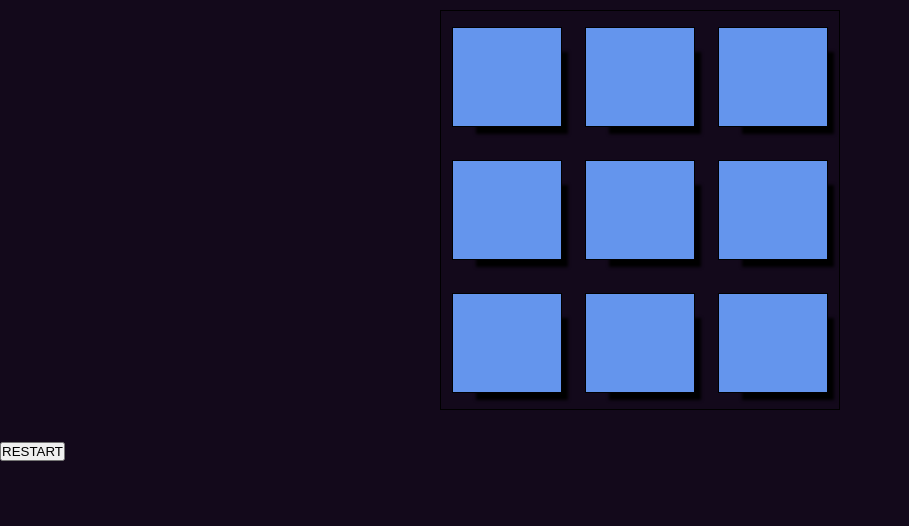
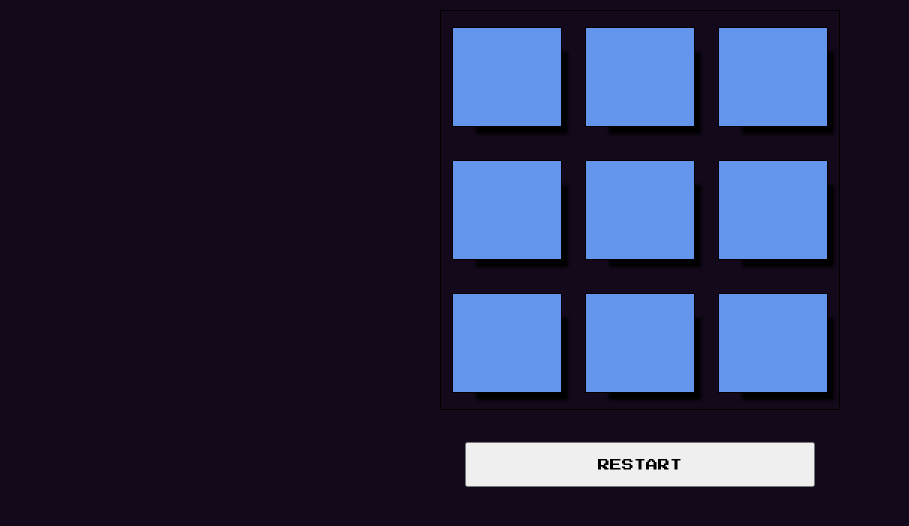
Before and after one commit to lealdi/Jogo_da_velha, a plain HTML site: page index.html in a window 1280 px wide. Shown: the part 70-596 px from the top of the page, without its empty margins (0-909 px from the left). Drawn offline with Linux system fonts and the light colour scheme.

Commit message:
update js

```diff
--- a/css/style.css
+++ b/css/style.css
@@ -55,3 +55,22 @@ footer{
 .o:after{
     content: "\26AB";
 }
+
+.button{
+    width: 450px;
+    margin: 0 auto;
+    display: flex;
+    justify-content: center;
+    border-radius: 5px;
+}
+
+.button button{
+    font-family: 'Press Start 2P', cursive;
+    font-size: 12px;
+    width: 350px;
+    height: 45px;
+}
+
+.button button:active{
+    transform: scale(0.95);
+}
--- a/index.html
+++ b/index.html
@@ -25,7 +25,7 @@
             <div id="8" class="square"></div>
         </div>
 
-        <div>
+        <div class="button">
             <button onclick="restart()">RESTART</button>
         </div>
 
```
